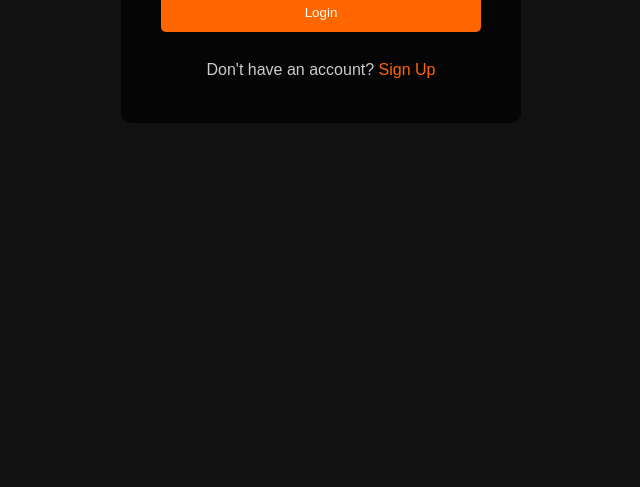
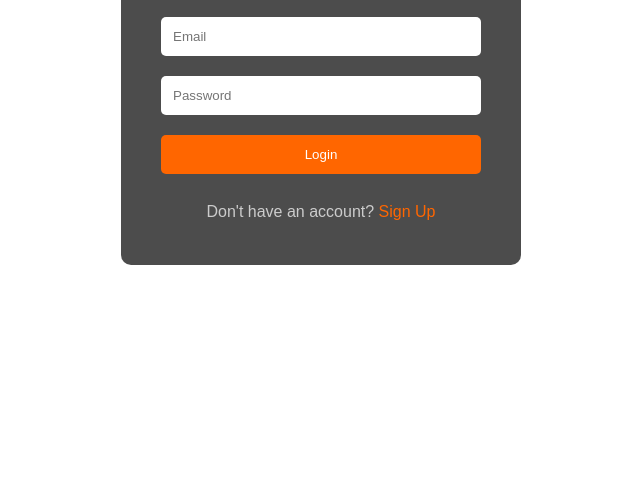
Before and after one commit to singsachin1709/photography_website, a plain HTML site: page login.html in a window 1280 px wide. Shown: the part 313-800 px from the top of the page, without its empty margins (319-959 px from the left). Drawn offline with Linux system fonts and the light colour scheme.

Commit message:
Update login.html

```diff
--- a/login.html
+++ b/login.html
@@ -6,7 +6,7 @@
   <title>Login - Nagendra Photography Studio</title>
   <link rel="stylesheet" href="style.css">
 </head>
-<body>
+<body class="login-body">
   <div class="form-container">
     <h2>Login</h2>
     <form action="#">
```
